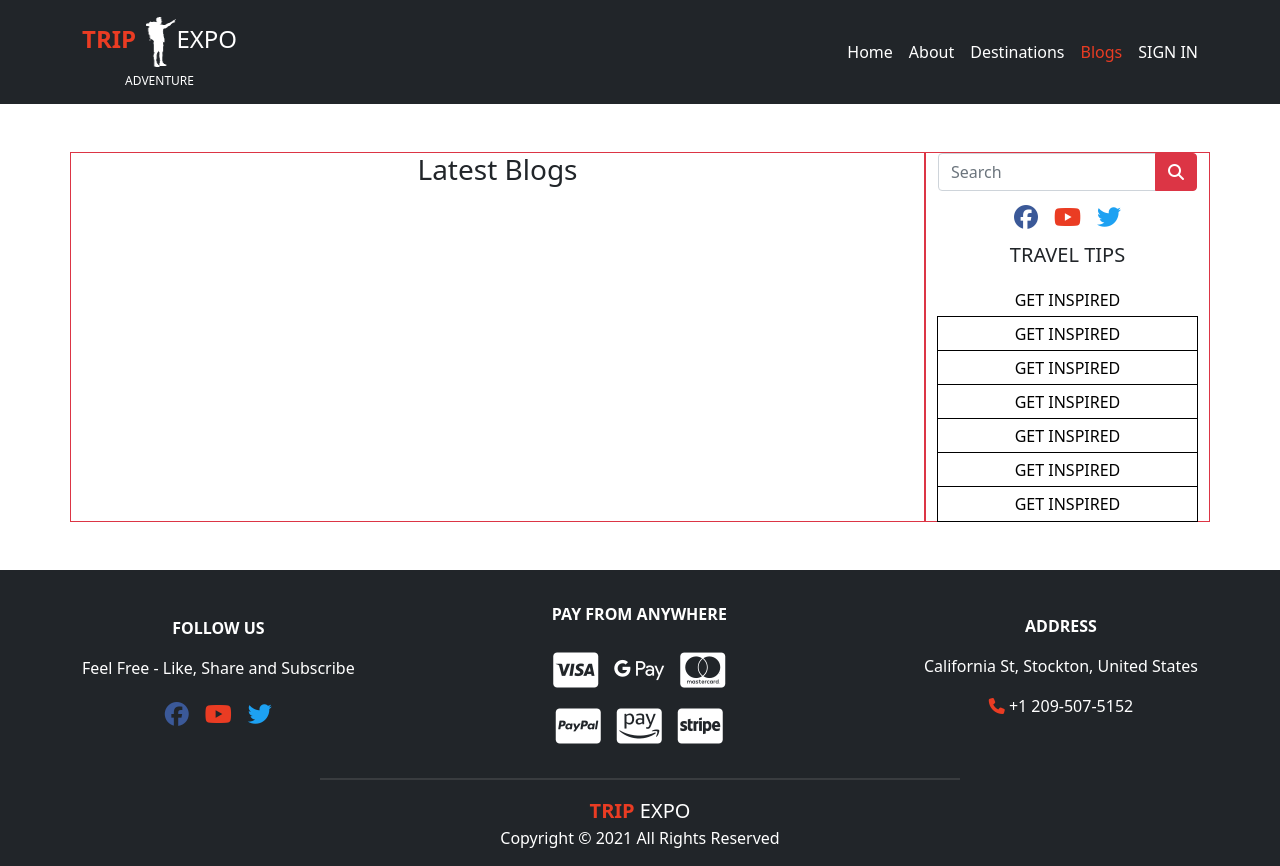
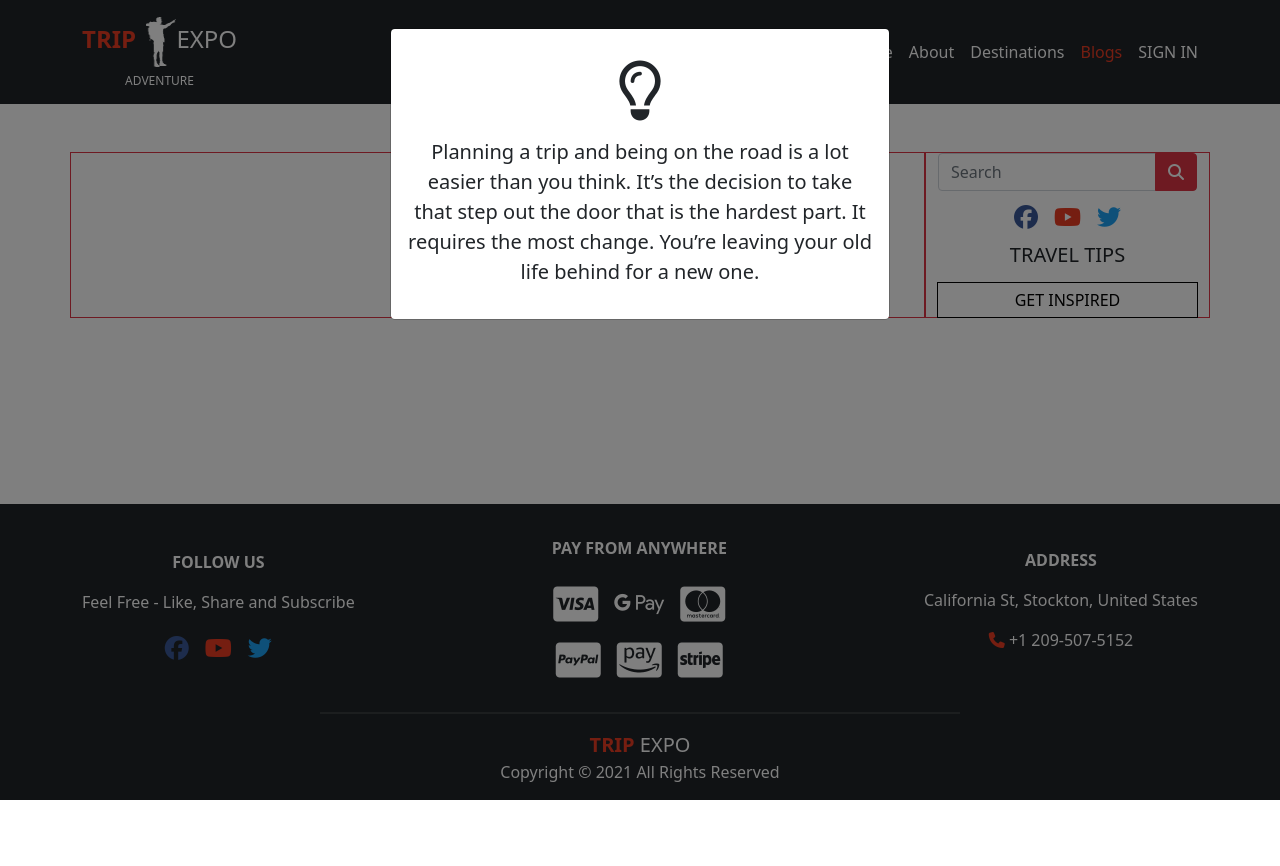
Before and after one commit to Assignments-beginner/trip_client_site, a React (Create React App) app: page /blogs in a window 1280 px wide. Both pictures are taken after a click on the button "GET INSPIRED". After the commit the page ends 800 px from the top, so only its background shows below. Built offline with nearby package versions, Linux system fonts and the light colour scheme; no server answers.

Commit message:
side_bar_modal

```diff
--- a/src/Components/Blogs/Blogs.js
+++ b/src/Components/Blogs/Blogs.js
@@ -1,4 +1,4 @@
-import React from "react";
+import React, { useState } from "react";
 import {
   Container,
   Row,
@@ -6,10 +6,15 @@ import {
   InputGroup,
   FormControl,
   Button,
+  Modal,
 } from "react-bootstrap";
 import "../Blogs/Blogs.css";
 
 const Blogs = () => {
+  const [show, setShow] = useState(false);
+
+  const handleClose = () => setShow(false);
+  const handleShow = () => setShow(true);
   return (
     <Container className="py-5">
       <Row className="d-flex">
@@ -67,13 +72,24 @@ const Blogs = () => {
           </h5>
           <aside>
             {/* <Button variant="outline-secondary w-100">GET INSPIRED</Button> */}
-            <button className="tipsButton">GET INSPIRED</button>
-            <button className="tipsButton">GET INSPIRED</button>
-            <button className="tipsButton">GET INSPIRED</button>
-            <button className="tipsButton">GET INSPIRED</button>
-            <button className="tipsButton">GET INSPIRED</button>
-            <button className="tipsButton">GET INSPIRED</button>
-            <button className="tipsButton">GET INSPIRED</button>
+            <>
+              <button onClick={handleShow} className="tipsButton">
+                GET INSPIRED
+              </button>
+              <Modal show={show} onHide={handleClose}>
+                <Modal.Body>
+                  <div className="d-flex justify-content-center">
+                    <i style={{ fontSize: "60px",}} className="my-3 far fa-lightbulb"></i>
+                  </div>
+                  <p style={{ fontSize: "20px", textAlign: "center" }}>
+                    Planning a trip and being on the road is a lot easier than
+                    you think. It’s the decision to take that step out the door
+                    that is the hardest part. It requires the most change.
+                    You’re leaving your old life behind for a new one.
+                  </p>
+                </Modal.Body>
+              </Modal>
+            </>
           </aside>
         </Col>
       </Row>
```
